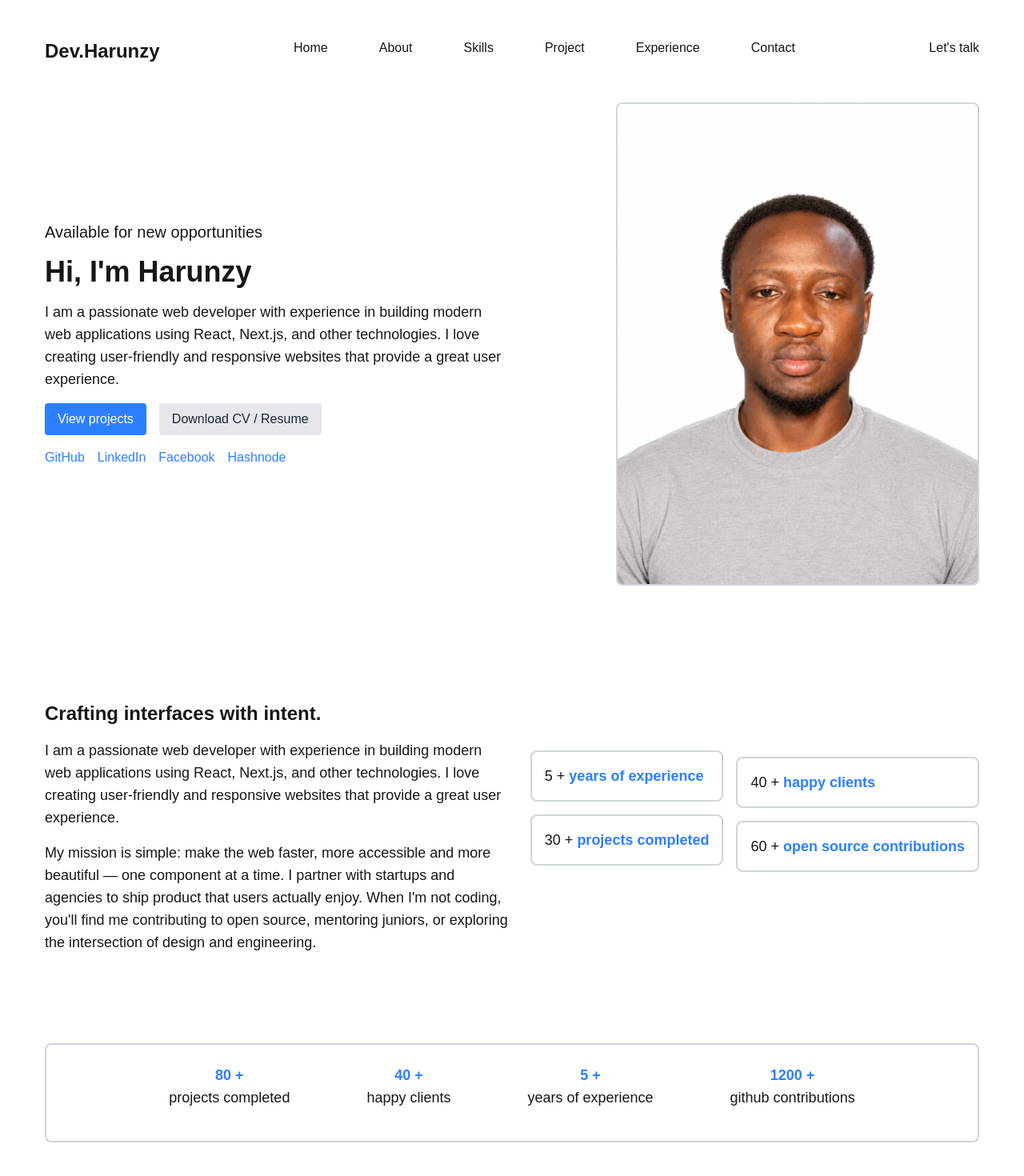
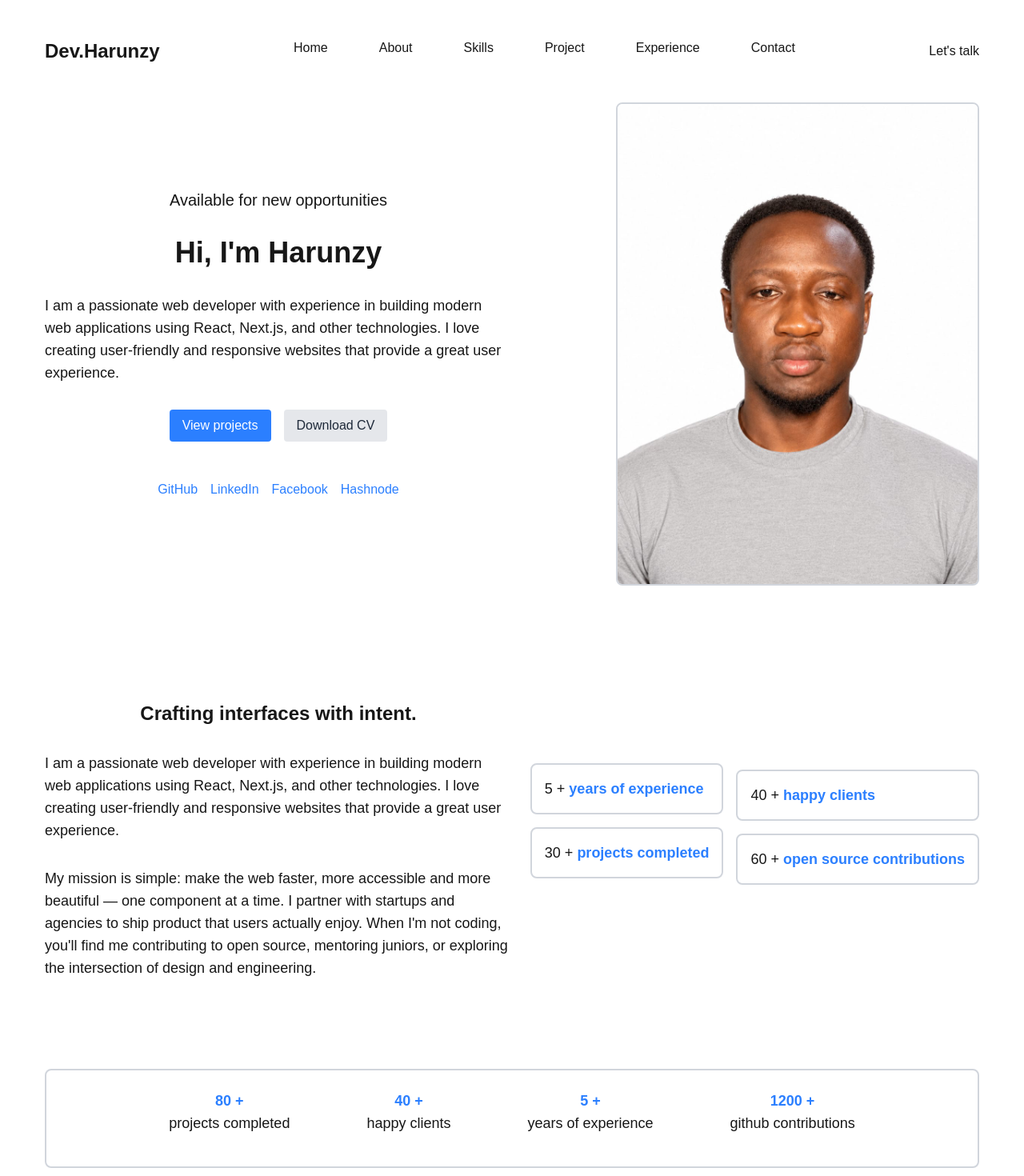
Before and after one commit to HarunaZakaria/devharunzy, a Next.js app: page / in a window 1280 px wide. Shown: the top 1470 px of the page at 80% size. Built offline with nearby package versions, Linux system fonts and the light colour scheme.

Commit message:
add new classes

```diff
--- a/app/components/About.tsx
+++ b/app/components/About.tsx
@@ -3,9 +3,9 @@ import React from "react";
 const About = () => {
   return (
     <div>
-      <div className="about-me flex justify-between w-full mt-12 mb-24">
-        <div className="about-text  flex  justify-between w-full">
-          <div className="w-1/2 flex flex-col justify-center">
+      <div className="about-me flex justify-between w-full mt-12 mb-24 flex-wrap items-center align-center gap-4">
+        <div className="about-text  flex  justify-between w-full ">
+          <div className="w-1/2 flex flex-col justify-center items-center align-center gap-4">
             <h2 className="text-2xl font-bold mb-4">
               Crafting interfaces with intent.
             </h2>
@@ -23,7 +23,7 @@ const About = () => {
               juniors, or exploring the intersection of design and engineering.
             </p>
           </div>
-          <div className=" flex justify-center items-center align-center gap-4 mb-12">
+          <div className=" flex justify-center items-center align-center gap-4 mb-12 flex-wrap">
             <div>
               <p className="text-lg mb-4 border-2 border-gray-300 rounded-lg p-4">
                 5 +{" "}
--- a/app/components/Header.tsx
+++ b/app/components/Header.tsx
@@ -3,13 +3,13 @@ import Navbar from "./Navbar";
 
 const Header = () => {
   return (
-    <div className="header-container w-full flex flex-col items-center justify-center pt-12">
+    <div className="header-container w-full flex flex-col items-center justify-center pt-12 header">
       <div className="header flex  justify-between w-full">
         <div className="logo">
-          <h1 className="text-2xl font-bold">Dev.Harunzy</h1>
+          <h1 className="text-2xl font-bold logo">Dev.Harunzy</h1>
         </div>
         <Navbar />
-        <div>
+        <div className="contact flex justify-center items-center align-center gap-4">
           <p>Let's talk</p>
         </div>
       </div>
--- a/app/components/Hero.tsx
+++ b/app/components/Hero.tsx
@@ -1,28 +1,31 @@
-import React from 'react'
-import Image from 'next/image'
+import React from "react";
+import Image from "next/image";
 
 const Hero = () => {
   return (
     <div>
-        <div className="hero flex justify-between w-full mt-12 mb-24">
-        <div className="hero-text w-1/2 flex flex-col justify-center">
-          <p className="text-xl  mb-4">Available for new opportunities</p>
-          <h1 className="text-4xl font-bold mb-4">Hi, I'm Harunzy</h1>
-          <p className="text-lg mb-4">
+      <div className="hero flex justify-between w-full mt-12 mb-24 flex-wrap items-center align-center gap-4">
+        <div className="hero-text w-1/2 flex flex-col justify-center items-center align-center gap-4">
+          <p className="text-xl  mb-4 new-opportunities">
+            {" "}
+            Available for new opportunities
+          </p>
+          <h1 className="text-4xl font-bold mb-4 hi">Hi, I'm Harunzy</h1>
+          <p className="text-lg mb-4 about-me">
             I am a passionate web developer with experience in building modern
             web applications using React, Next.js, and other technologies. I
             love creating user-friendly and responsive websites that provide a
             great user experience.
           </p>
-          <div className="flex gap-4">
+          <div className="flex gap-4 mb-4 flex-wrap justify-center items-center align-center">
             <button className="bg-blue-500 text-white px-4 py-2 rounded">
               View projects
             </button>
             <button className="bg-gray-200 text-gray-800 px-4 py-2 rounded">
-              Download CV / Resume
+              Download CV
             </button>
           </div>
-          <div className="social-icons flex gap-4 mt-4">
+          <div className="social-icons flex gap-4 mt-4 flex-wrap justify-center items-center align-center">
             <a
               href="https://github.com/harunzy"
               className="text-blue-500 hover:underline"
@@ -54,7 +57,7 @@ const Hero = () => {
         </div>
       </div>
     </div>
-  )
-}
+  );
+};
 
-export default Hero
+export default Hero;
--- a/app/components/Skill.tsx
+++ b/app/components/Skill.tsx
@@ -7,7 +7,7 @@ const Skill = () => {
       {skillsData.map((skillData) => (
         <div
           key={skillData.id}
-          className="m-4 p-4  bg-gray-200 text-gray-800 rounded "
+          className="m-4 p-4  bg-gray-200 text-gray-800 rounded text-center shadow-md"
         >
           <h3 className="font-bold">{skillData.name}</h3>
           {skillData.tools.map((tool) => (
```
